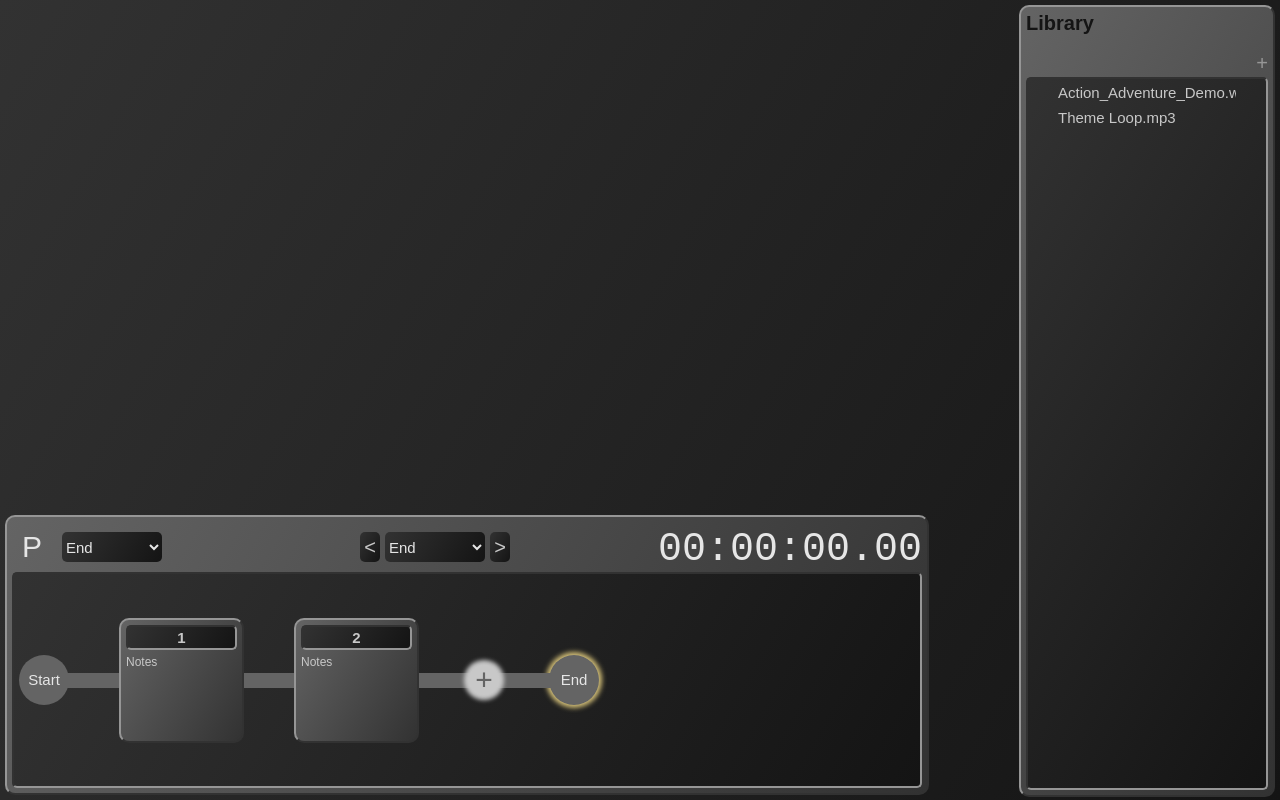
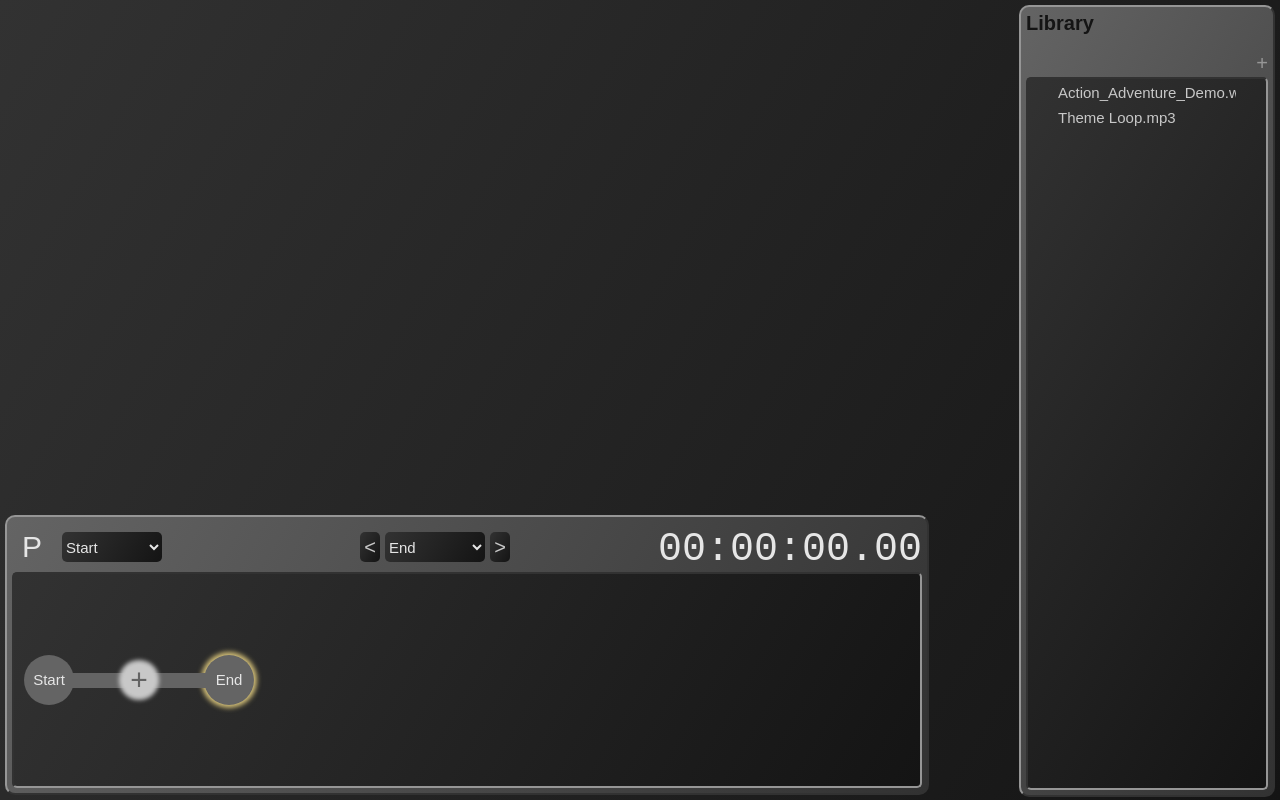
Before and after one commit to lkcina/qsound, a React (Create React App) app: page / in a window 1280 px wide. Built offline with nearby package versions, Linux system fonts and the light colour scheme.

Commit message:
Added start event to App state events and adjusted event functions to account for the change.

```diff
--- a/src/App.js
+++ b/src/App.js
@@ -24,13 +24,8 @@ class App extends React.Component {
       ],
       events: [
         {
-          id: "1",
-          name: "1",
-          notes: ""
-        },
-        {
-          id: "2",
-          name: "2",
+          id: "start",
+          name: "Start",
           notes: ""
         },
         {
@@ -40,8 +35,8 @@ class App extends React.Component {
         }
       ],
       eventStart: {
-        id: "end",
-        name: "End",
+        id: "start",
+        name: "Start",
         notes: ""
       },
       activeEvent: {
@@ -85,16 +80,16 @@ class App extends React.Component {
   };
 
   triggerEvent() {
+    console.log(this.state.events.indexOf(this.state.activeEvent));
     if (this.state.activeEvent.id === "end") {
       console.log("End of event timeline");
       this.setState({mode: "create", activeEvent: this.state.eventStart});
       return;
-    }
-    if (this.state.mode === "create") {
-      console.log("Triggering" + this.state.activeEvent.name);
-      return
+    } else if (this.state.activeEvent.id === "start") {
+      console.log("Triggering " + this.state.activeEvent.name + " and advancing to " + this.state.events[1].name);
+      this.setState({activeEvent: this.state.events[1]});
     } else {
-      console.log("Triggering" + this.state.activeEvent.name + " and advancing to " + this.state.events[this.state.events.indexOf(this.state.activeEvent) + 1].name);
+      console.log("Triggering " + this.state.activeEvent.name + " and advancing to " + this.state.events[this.state.events.indexOf(this.state.activeEvent) + 1].name);
       this.setState({activeEvent: this.state.events[this.state.events.indexOf(this.state.activeEvent) + 1]});
     }
   };
--- a/src/EventTimeline.css
+++ b/src/EventTimeline.css
@@ -137,9 +137,16 @@
     z-index: 0;
 }
 
-#end-timeline {
+#end-timeline, #start-timeline {
     display: flex;
     align-items: center;
+}
+
+#start-timeline {
+    margin-left: 5px;
+}
+
+#end-timeline {
     margin-right: 5px;
 }
 
--- a/src/EventTimeline.js
+++ b/src/EventTimeline.js
@@ -64,7 +64,7 @@ class EventTimeline extends React.Component {
 
     newEvent() {
         let newEvents = [...this.props.events];
-        newEvents.splice(newEvents.length - 1, 0, {id: `event-${newEvents.length}`, name: `Event ${newEvents.length}`, notes: ""});
+        newEvents.splice(newEvents.length - 1, 0, {id: `event-${newEvents.length}`, name: `Event ${newEvents.length - 1}`, notes: ""});
         let newId = newEvents[newEvents.length - 2].id;
         let idCopies = 0;
         newEvents.map(e => {
@@ -109,13 +109,17 @@ class EventTimeline extends React.Component {
                 }
 
             }, 10);
+            if (this.props.activeEvent.id !== "start") {
                 document.getElementById(this.props.activeEvent.id).querySelector(".time-stamp").textContent = document.getElementById("timer").textContent;
+            } else {
+                return;
+            }
         } else if (this.props.activeEvent.id === "end") {
             document.getElementById("timer").textContent = "00:00:00.00";
             document.querySelectorAll(".time-stamp").forEach(timeStamp => {
                 timeStamp.textContent = "";
             });
-        } else {
+        } else if (this.props.activeEvent.id !== "start") {
             document.getElementById(this.props.activeEvent.id).querySelector(".time-stamp").textContent = document.getElementById("timer").textContent;
         };
     }
@@ -151,8 +155,6 @@ class EventTimeline extends React.Component {
                 </div>
                 <div id="event-list-container" className="container">
                     <div id="event-list">
-                        <div id="start" name="Start">Start</div>
-                        <div className="event-line"></div>
                         {this.props.events.map(event => {
                             if (event.id === "end") {
                                 return (
@@ -160,6 +162,13 @@ class EventTimeline extends React.Component {
                                         <div id="new-event" onClick={this.newEvent} style={this.props.mode === "present" ? {display: "none"} : {display: "block"}}>+</div>
                                         <div className="event-line" style={this.props.mode === "present" ? {display: "none"} : {display: "block"}}></div>
                                         <div id={event.id} name={event.name} className={this.props.activeEvent.id === event.id ? "active" : ""}>End</div>
+                                    </div>
+                                );
+                            } else if (event.id === "start") {
+                                return (
+                                    <div key={event.id} id={"start-timeline"} name={event.name}>
+                                        <div id={event.id} name={event.name} className={this.props.activeEvent.id === event.id ? "active" : ""}>Start</div>
+                                        <div className="event-line"></div>
                                     </div>
                                 );
                             } else {
```
Lines whose indentation alone changed are shown as unchanged.
